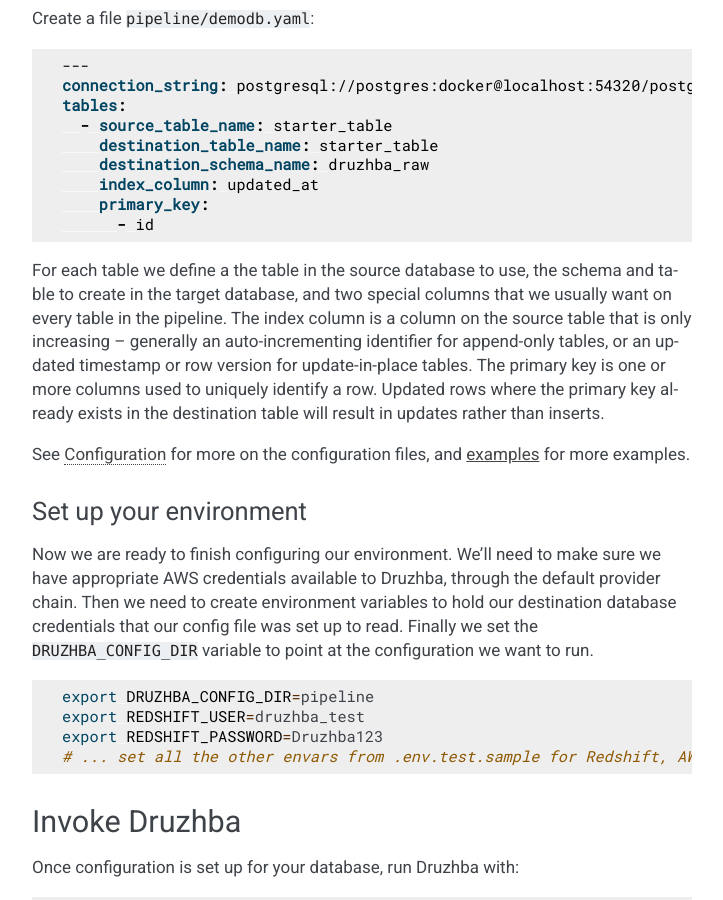
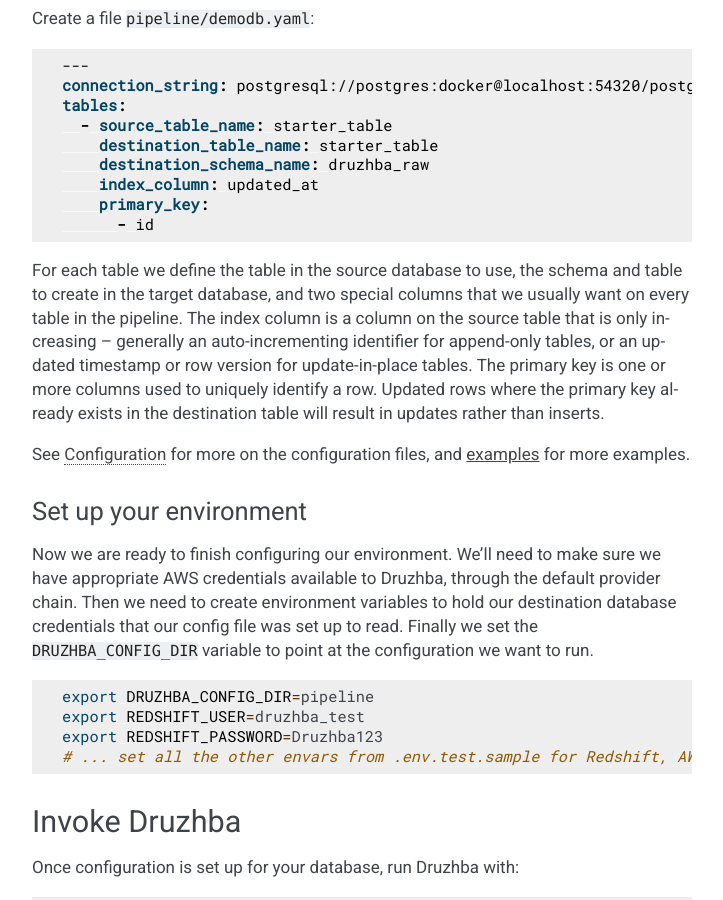
Before and after one commit to seatgeek/druzhba, a Sphinx documentation site: the page built from docs/quickstart.rst, in a window 1280 px wide and 900 px high, scrolled down 3096 px. Shown: the whole window, without its empty margins (388-1111 px from the left). Built offline with Sphinx 7.4.7, drawn with Linux system fonts in a browser that asks for light colours; some of the changed text lies outside the part shown.

Commit message:
Minor typo fixes

```diff
--- a/docs/quickstart.rst
+++ b/docs/quickstart.rst
@@ -38,11 +38,11 @@
 
 For this tutorial, we'll need a PostgreSQL instance. We'll walk through the
 steps to set up a local PostgreSQL instance running in a Docker container below,
-but if you already have a database running feel, free to skip the Docker
+but if you already have a database running feel free to skip the Docker
 instructions and change connection strings below appropriately.
 
 If you do not already have Docker installed follow the setup instructions
-on the `Docker website <https://docs.docker.com/get-docker/>`_
+on the `Docker website <https://docs.docker.com/get-docker/>`_.
 
 .. code-block:: bash
 
@@ -105,7 +105,7 @@
 Again, the AWS documentation is available if you need instruction.
 
 With a complete testing environment in place we are ready to begin the
-comparatively simple task of actually setting up Druzhba
+comparatively simple task of actually setting up Druzhba,
 
 .. _`Amazon Redshift`: https://aws.amazon.com/redshift/
 .. _S3: https://aws.amazon.com/s3/
@@ -183,7 +183,7 @@
       primary_key:
         - id
 
-For each table we define a the table in the source database to use, the schema
+For each table we define the table in the source database to use, the schema
 and table to create in the target database, and two special columns that we
 usually want on every table in the pipeline. The index column is a column on the
 source table that is only increasing -- generally an auto-incrementing
--- a/docs/release.rst
+++ b/docs/release.rst
@@ -82,7 +82,6 @@
   # It is assumed that those tests are currently passing.
   git tag -a "v0.1.3" -m "Release 0.1.3"
   git push origin "v0.1.3"
-  # The SG druzhba install may now have it's dependency bumped to druzhba==0.1.3
   git checkout master
   git merge --no-ff dev-0.1 # if this is possible (see below)
 
--- a/setup.py
+++ b/setup.py
@@ -20,7 +20,7 @@
     description="A friendly extract+load pipeline",
     license="MIT License",
     long_description=long_description,
-    long_description_content_type="text/markdown",
+    long_description_content_type="text/x-rst",
     url="https://github.com/seatgeek/druzhba",
     packages=setuptools.find_packages(),
     classifiers=[
```
Also changed, not shown: other parts of docs/quickstart.rst (+3 -3 lines).
